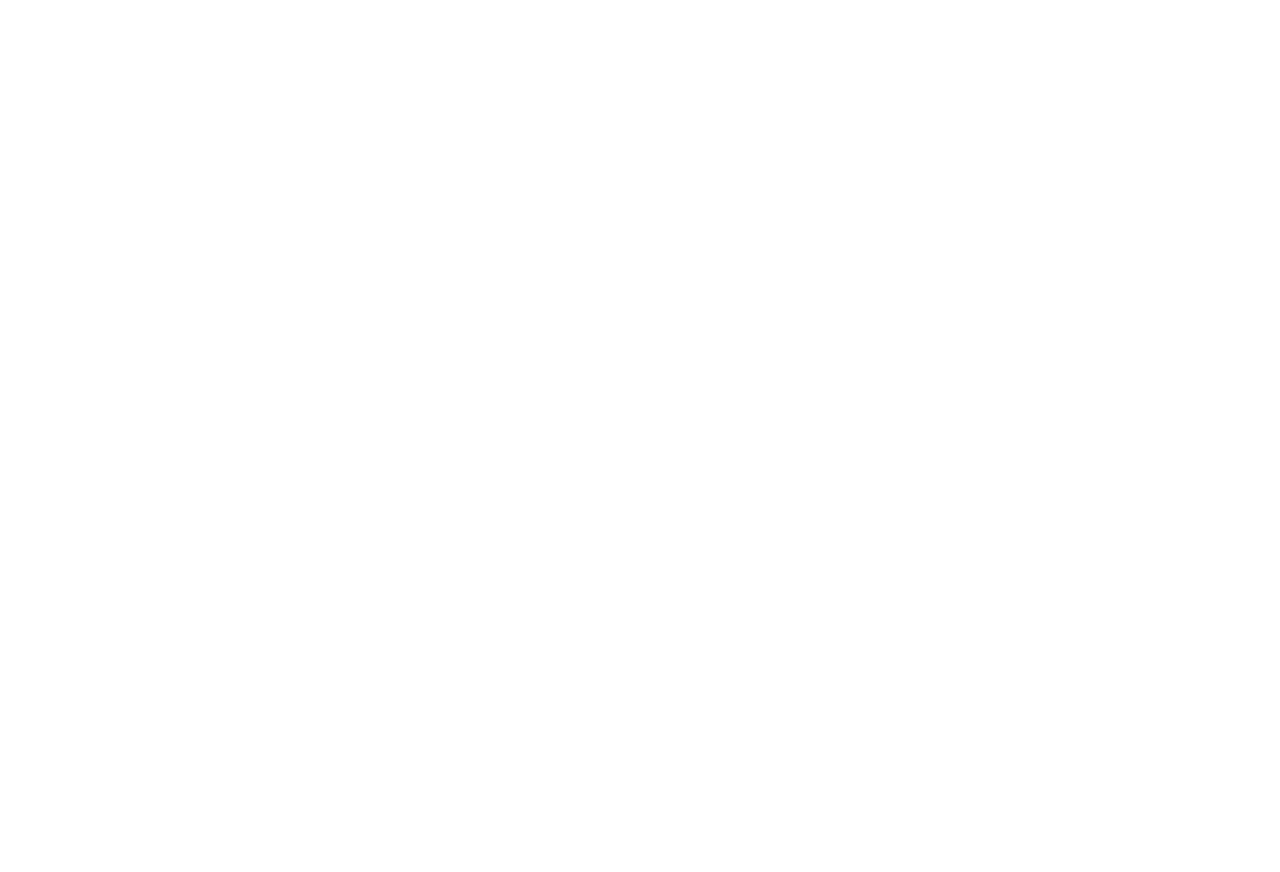
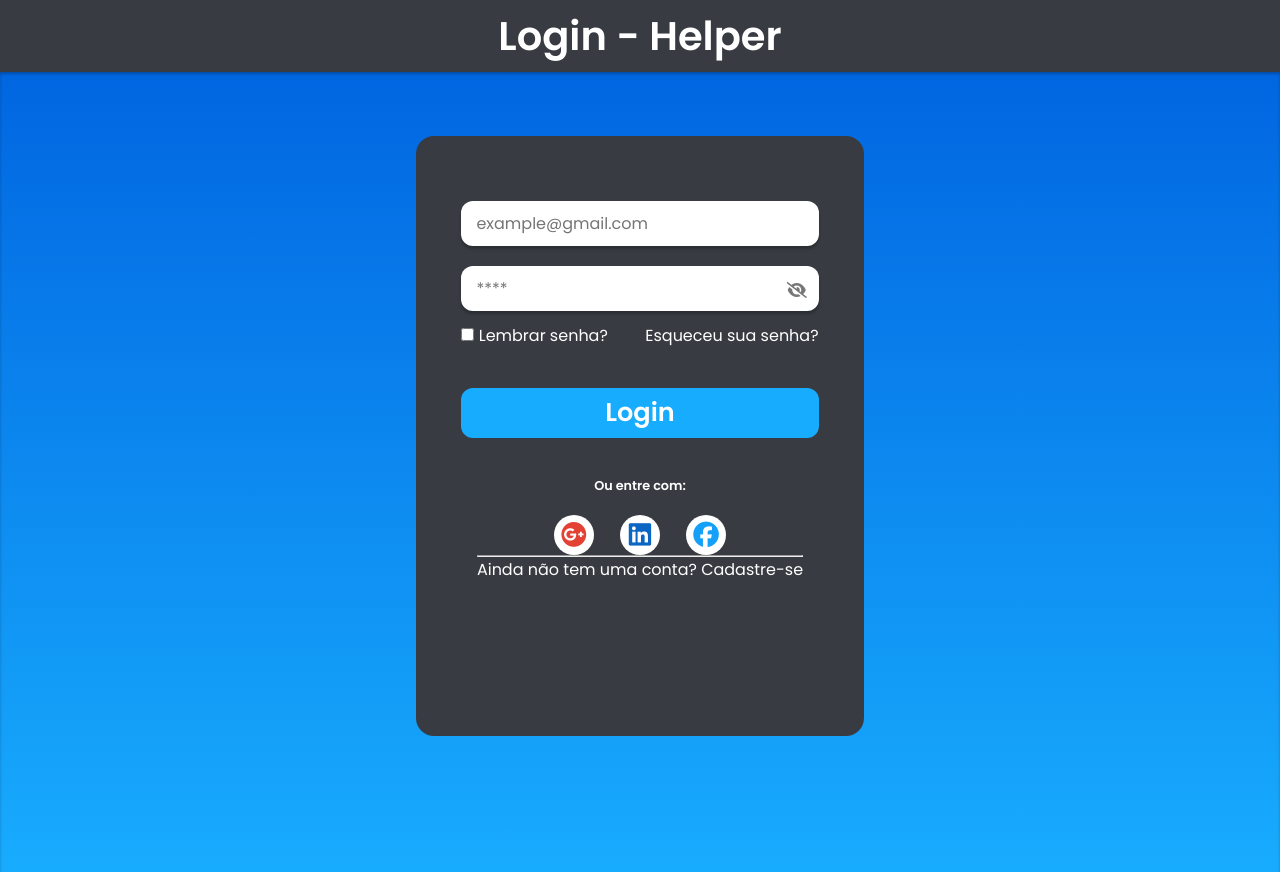
Before and after one commit to raulsilvaferreira/curso-html-css-e-javascript, a plain HTML site: page projeto1/index.html in a window 1280 px wide. Before the commit the page ends 800 px from the top, so only its background shows below. Drawn offline with Linux system fonts and the light colour scheme.

Commit message:
atualização 2

```diff
--- a/projeto1/css/style.css
+++ b/projeto1/css/style.css
@@ -0,0 +1,199 @@
+@charset "UTF-8";
+
+* {
+    margin: 0px;
+    padding: 0px;
+    box-sizing: border-box;
+    font-family: 'Poppins', sans-serif;
+    text-decoration: none;
+    color: white;
+}
+
+header {
+    min-height: 9vh;
+    display: flex;
+    align-items: center;
+    justify-content: center;
+    background-color: #383c42;
+}
+
+header > h1 {
+    font-size: 2.5em;
+    color: white;
+}
+
+main {
+    width: 100%;
+    min-height: 100vh;
+    background-image: linear-gradient(to top, #18acfe, #0166e1);
+
+    display: flex;
+    justify-content: center;
+
+    box-shadow: inset 0px 2px 3px rgba(0, 0, 0, 0.25);
+}
+
+main form {
+    margin-top: 5%;
+    width: 35%;
+    height: 75vh;
+    background-color: #383c42;
+    box-shadow: 0px 3px 4px (0, 0, 0, 0.4);
+    border-radius: 18px;
+    padding: 2%;
+
+    display: flex;
+    flex-direction: column;
+    align-items: center;
+}
+
+main form > .inputs-container {
+    margin-top: 10%;
+    width: 100%;
+
+    display: flex;
+    flex-direction: column;
+    align-items: center;
+}
+
+main form > .inputs-container input {
+    width: 90%;
+    height: 45px;
+    padding: 8px 15px;
+    border: 0;
+    outline: 0;
+    border-radius: 12px;
+
+    font-size: 16px;
+    color: #312e42;
+
+    box-shadow: 0px 3px 3px rgba(0, 0, 0, 0.25);
+}
+
+main form > .inputs-container input:focus {
+    box-shadow: inset 1px 4px 7px rgba(0, 0, 0, 0.5);
+}
+
+main form .password-container {
+    margin-top: 5%;
+    width: 100%;
+    position: relative;
+
+    display: flex;
+    flex-direction: column;
+    align-items: center;
+}
+
+main form .password-container i {
+    position: absolute;
+    right: 8%;
+    top: 35%;
+    color: #777;
+    cursor: pointer;
+}
+
+main form .password-container #eye {
+    display: none;
+}
+
+main form .password-infos {
+    width: 90%;
+    margin-top: 3%;
+
+    display: flex;
+    align-items: center;
+    justify-content: space-between;
+}
+
+main form .password-infos a {
+    transition: 0.2s ease-in-out;
+}
+
+main form .password-infos a:hover {
+    color: #18acfe;
+}
+
+main form button {
+    background-color: #18acfe;
+    width: 90%;
+    height: 50px;
+    border: 0;
+    outline: 0;
+    border-radius: 12px;
+    margin-top: 10%;
+    font-size: 1.6em;
+    font-weight: 600;
+    cursor: pointer;
+    transition: 0.3s ease-in-out;
+}
+
+main form button:hover {
+    background-color: white;
+    color: #18acfe;
+
+}
+
+main form .links-container {
+    width: 100%;
+    display: flex;
+    flex-direction: column;
+    align-items: center;
+    margin-top: 10%;
+}
+
+main form .links-container span {
+    font-size: 0.8em;
+    font-weight: 600;
+
+}
+
+main form .links-container aside {
+    margin-top: 5%;
+    width: 50%;
+
+    display: flex;
+    align-items: center;
+    justify-content: space-around;
+}
+
+main form .links-container aside i {
+    font-size: 1.6em;
+    background-color: white;
+    padding: 8px;
+    height: 40px;
+    width: 40px;
+    border-radius: 20px;
+    transition: 0.3s ease-in-out;
+    color: white;
+
+    display: flex;
+    align-items: center;
+    justify-content: center;
+}
+
+main form .links-container aside .google {
+    color: #e34133;
+}
+
+main form .links-container aside .google:hover {
+    background-color: #e34133;
+    color: white;
+}
+
+main form .links-container aside .linkedin {
+    color: #0a66c2;
+}
+
+main form .links-container aside .linkedin:hover {
+    background-color: #0a66c2;
+    color: white;
+}
+
+main form .links-container aside .facebook {
+    color: #14a0f9;
+}
+
+main form .links-container aside .facebook:hover {
+    background-color: #14a0f9;
+    color: white;
+}
--- a/projeto1/index.html
+++ b/projeto1/index.html
@@ -19,10 +19,49 @@
 </head>
 <body>
     <header>
+        <h1>Login - Helper</h1>
+    </header>
 
-    </header>
     <main>
+        <form>
+            <section class="inputs-container">
+                <input type="email" placeholder="example@gmail.com">
 
+                <div class="password-container">
+                    <input type="password" id="field-password" class="field-password" placeholder="****">
+                    <i class="fa-solid fa-eye" id="eye"></i>
+                    <i class="fa-solid fa-eye-slash" id="eye-slash"></i>
+                </div>
+            </section>
+
+
+            <section class="password-infos">
+                <div>
+                    <input type="checkbox">
+                    <span>Lembrar senha?</span>
+                </div>
+
+                <a href="#">Esqueceu sua senha?</a>
+            </section>
+
+            <button id="btn-login">Login</button>
+
+            <section class="links-container">
+                <span>Ou entre com:</span>
+
+                <aside>
+                    <a href="#"><i class="fa-brands fa-google-plus google"></i></a>
+                    <a href="#"><i class="fa-brands fa-linkedin linkedin" ></i></a>
+                    <a href="#"><i class="fa-brands fa-facebook facebook" ></i></a>
+                </aside>
+            </section>
+
+
+            <footer>
+                <hr>
+                <span>Ainda não tem uma conta? <a href="#">Cadastre-se</a></span>
+            </footer>
+        </form>
     </main>
 </body>
 </html>
```
